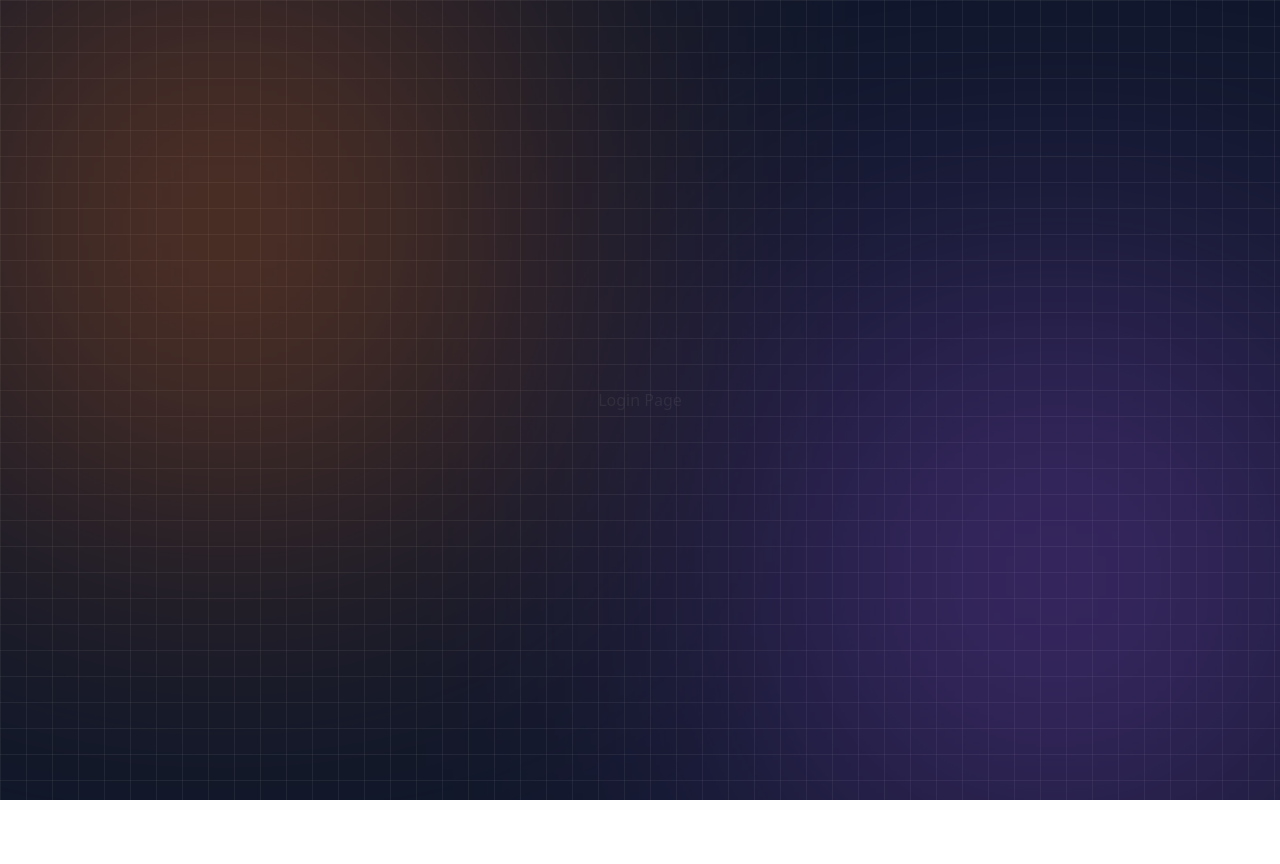
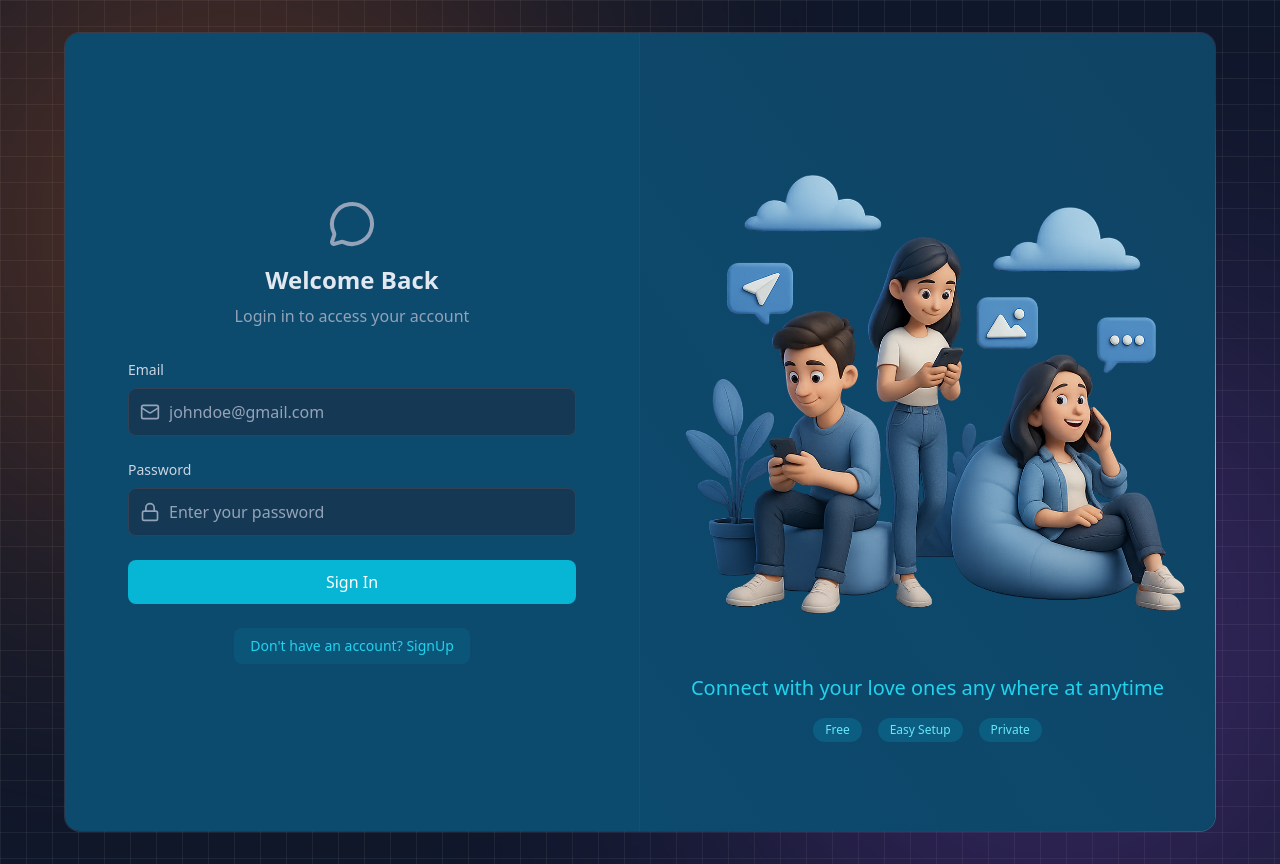
Before and after one commit to Stanley-24/hello-box, a React (Vite) app in the folder frontend/: page /login in a window 1280 px wide. Before the commit the page ends 800 px from the top, so only its background shows below. Built offline with nearby package versions, Linux system fonts and the light colour scheme; no server answers.

Commit message:
Login&logout implemented

```diff
--- a/frontend/src/pages/ChatPage.jsx
+++ b/frontend/src/pages/ChatPage.jsx
@@ -1,9 +1,13 @@
 import React from 'react'
+import { useAuthStore } from '../store/useAuthStore.js'
 
 export default function ChatPage() {
+  const {logout} = useAuthStore();
   return (
-    <div>
+
+    <div className='z-10 btn btn-primary '>
       ChatPage
+      <button className="z-10" onClick={logout}>LogOut</button>
     </div>
   )
 }
--- a/frontend/src/pages/LoginPage.jsx
+++ b/frontend/src/pages/LoginPage.jsx
@@ -1,11 +1,110 @@
-import React from 'react'
+import { useState } from "react";
+import { useAuthStore } from "../store/useAuthStore";
+import BorderAnimatedContainer from "../components/borderAnimation";
+import { MessageCircleIcon, LockIcon, MailIcon, LoaderIcon } from "lucide-react";
+import { Link } from "react-router";
 
 function LoginPage() {
+  const [formData, setFormData] = useState({ email: "", password: "" });
+  const { login, isLoggningIn } = useAuthStore();
+
+  const handleSubmit = (e) => {
+    e.preventDefault();
+    login(formData);
+  };
+
   return (
-    <div>
-      Login Page
+    <div className="w-full flex items-center justify-center p-4 bg-slate-900">
+      <div className="relative w-full max-w-6xl md:h-[800px] h-[650px]">
+        <BorderAnimatedContainer>
+          <div className="w-full flex flex-col md:flex-row bg-sky-900">
+            {/* FORM CLOUMN - LEFT SIDE */}
+            <div className="md:w-1/2 p-8 flex items-center justify-center md:border-r border-slate-600/30">
+              <div className="w-full max-w-md">
+                {/* HEADING TEXT */}
+                <div className="text-center mb-8">
+                  <MessageCircleIcon className="w-12 h-12 mx-auto text-slate-400 mb-4" />
+                  <h2 className="text-2xl font-bold text-slate-200 mb-2">Welcome Back</h2>
+                  <p className="text-slate-400">Login in to access your account</p>
+                </div>
+
+                {/* FORM */}
+                <form onSubmit={handleSubmit} className="space-y-6">
+
+                  {/* EMAIL INPUT */}
+                  <div>
+                    <label className="auth-input-label">Email</label>
+                    <div className="relative">
+                      <MailIcon className="auth-input-icon" />
+
+                      <input
+                        type="email"
+                        value={formData.email}
+                        onChange={(e) => setFormData({ ...formData, email: e.target.value })}
+                        className="input"
+                        placeholder="johndoe@gmail.com"
+                      />
+                    </div>
+                  </div>
+
+                  {/* PASSWORD INPUT */}
+                  <div>
+                    <label className="auth-input-label">Password</label>
+                    <div className="relative">
+                      <LockIcon className="auth-input-icon" />
+
+                      <input
+                        type="password"
+                        value={formData.password}
+                        onChange={(e) => setFormData({ ...formData, password: e.target.value })}
+                        className="input"
+                        placeholder="Enter your password"
+                      />
+                    </div>
+                  </div>
+
+                  {/* SUBMIT BUTTON */}
+                  <button className="auth-btn" type="submit" disabled={isLoggningIn}>
+                    {isLoggningIn ? (
+                      <LoaderIcon className="w-full h-5 animate-spin text-center" />
+                    ) : (
+                      "Sign In"
+                    )}
+                  </button>
+                </form>
+
+                <div className="mt-6 text-center">
+                  <Link to="/signup" className="auth-link">
+                    Don't have an account? SignUp
+                  </Link>
+                </div>
+              </div>
+            </div>
+
+            {/* FORM ILLUSTRATION - RIGHT SIDE */}
+            <div className="hidden md:w-1/2 md:flex items-center justify-center p-6 bg-gradient-to-bl from-slate-800/20 to-transparent">
+              <div>
+                <img
+                  src="/login.png"
+                  alt="People using mobile devices"
+                  className="w-full h-auto object-contain"
+                />
+                <div className="mt-6 text-center">
+                  <h3 className="text-xl font-medium text-cyan-400">Connect with your love ones any where at anytime</h3>
+
+                  <div className="mt-4 flex justify-center gap-4">
+                    <span className="auth-badge">Free</span>
+                    <span className="auth-badge">Easy Setup</span>
+                    <span className="auth-badge">Private</span>
+                  </div>
+                </div>
+              </div>
+            </div>
+          </div>
+        </BorderAnimatedContainer>
+      </div>
     </div>
-  )
+  );
 }
 
 export default LoginPage
--- a/frontend/src/store/useAuthStore.js
+++ b/frontend/src/store/useAuthStore.js
@@ -7,6 +7,7 @@
   authUser: null,
   isCheckingAuth: true,
   isSigningUp: false,
+  isLoggningIn: false,
 
   checkAuth: async () => {
     try {
@@ -35,5 +36,33 @@
     finally {
       set({ isSigningUp: false })
     }
+  },
+
+  login : async (data) => {
+    set({ isLoggningIn: true })
+    try {
+      const res = await axiosInstance.post("/auth/login", data);
+      set({ authUser: res.data});
+
+      //toast success message
+      toast.success("Logged In successful")
+
+    } catch (error) {
+      toast.error(error.response.data.message)
+    }
+    finally {
+      set({ isLoggningIn: false })
+    }
+  },
+
+  logout : async () => {
+      try {
+        await axiosInstance.post("/auth/logout");
+        set({ authUser: null });
+        toast.success("Logged out successfully");
+      } catch (error) {
+        toast.error("Error logging out. Please try again."),
+        console.log("Error logging out:", error)
+      }
   }
 }));
```
Also changed, not shown: 1 other file (tests, documents, lock files or other folders).
